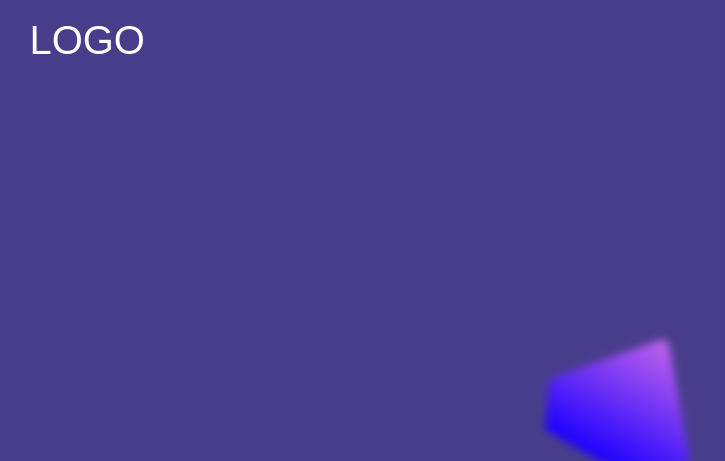
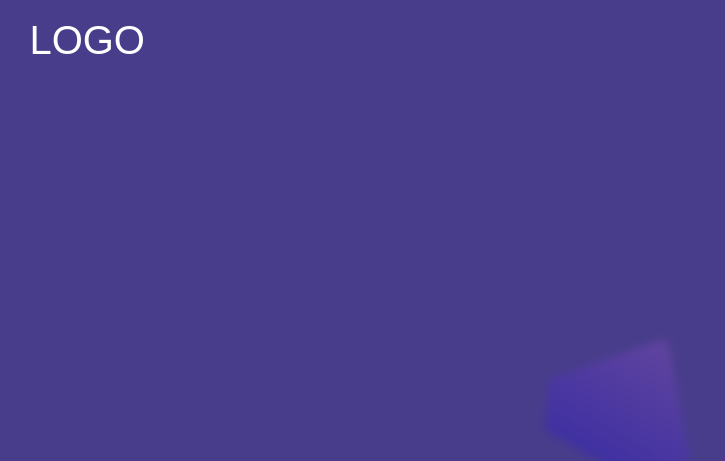
Before and after one commit to WarBuggy/demo-advance, a plain HTML site: page public/index.html in a window 1280 px wide. Shown: the top 461 px of the page, without its empty margins (9-734 px from the left). Drawn offline with Linux system fonts and the light colour scheme.

Commit message:
* Change background image opacity

```diff
--- a/public/css/general.css
+++ b/public/css/general.css
@@ -11,6 +11,7 @@
     --welcomeTextScrollAnimationTime: 200;
     --welcomeBackgroundInitialSize: 20%;
     --welcomeBackgroundFinalSize: 150%;
+    --welcomeBackgroundInitialOpacity: 20%;
     --welcomeBackgroundAnimationTime: 1000;
 }
 
@@ -104,6 +105,7 @@ p {
     background-position: center;
     transform: rotate(210deg);
     filter: blur(4px);
+    opacity: var(--welcomeBackgroundInitialOpacity);
 }
 
 .divWelcomeText1Outer {
@@ -213,6 +215,7 @@ p {
     position: absolute;
     bottom: var(--welcomeTextRightSideInitialBottom);
     opacity: 0%;
+    cursor: pointer;
 }
 
 .divScrollOuter {
@@ -234,4 +237,5 @@ p {
     line-height: 3.5vh;
     position: absolute;
     top: var(--welcomeTextScrollInitialTop);
+    cursor: pointer;
 }
--- a/public/script/index.js
+++ b/public/script/index.js
@@ -216,13 +216,14 @@ function prepareWelcomeText8() {
 
 function prepareWelcomeText9() {
     let initValue = parseInt(window.rootStyle.getPropertyValue("--welcomeBackgroundInitialSize"));
+    let initOpacity = parseInt(window.rootStyle.getPropertyValue("--welcomeBackgroundInitialOpacity"));
     let data = {
         div: document.getElementById("divWelcomeBackground"),
         animationTime: window.rootStyle.getPropertyValue("--welcomeBackgroundAnimationTime"),
-        initialValues: [initValue],
-        finalValues: [parseInt(window.rootStyle.getPropertyValue("--welcomeBackgroundFinalSize"))],
-        affectedComponents: ["background-size"],
-        styleValues: ["auto |||%"],
+        initialValues: [initValue, initOpacity],
+        finalValues: [parseInt(window.rootStyle.getPropertyValue("--welcomeBackgroundFinalSize")), 100],
+        affectedComponents: ["background-size", "opacity"],
+        styleValues: ["auto |||%", "|||%"],
     };
     calculateIncrements(data);
     window.dataObject.welcomeBackground = data;
```
